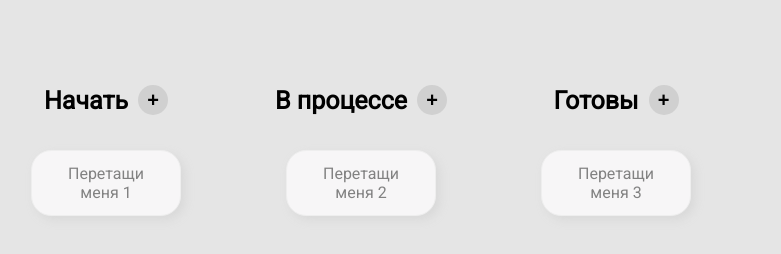
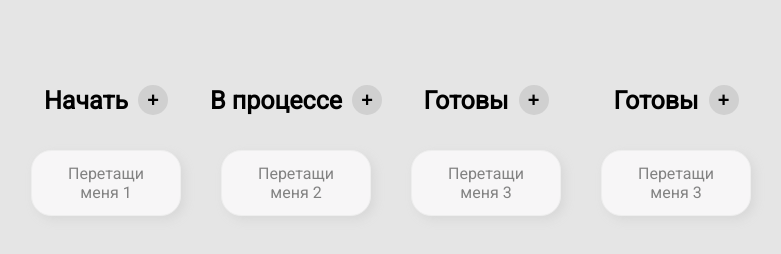
Before and after one commit to ggkguelensan/day2_dnd, a plain HTML site: page index.html in a window 1280 px wide. Shown: the whole page, without its empty margins (279-1060 px from the left). Drawn offline with Linux system fonts and the light colour scheme.

Commit message:
added 4th column and uploaded on fidle

```diff
--- a/index.html
+++ b/index.html
@@ -41,6 +41,16 @@
       </div>
     </div>
 
+    <div class="container">
+      <div class="name_holder">
+        <h3 class="column_name">Готовы</h3>
+        <button class="add_item">+</button>
+      </div>
+      <div class="holder_container">
+        <div class="item" draggable="true">Перетащи меня 3</div>
+      </div>
+    </div>
+
   </div>
 
   <!-- <div>
```
